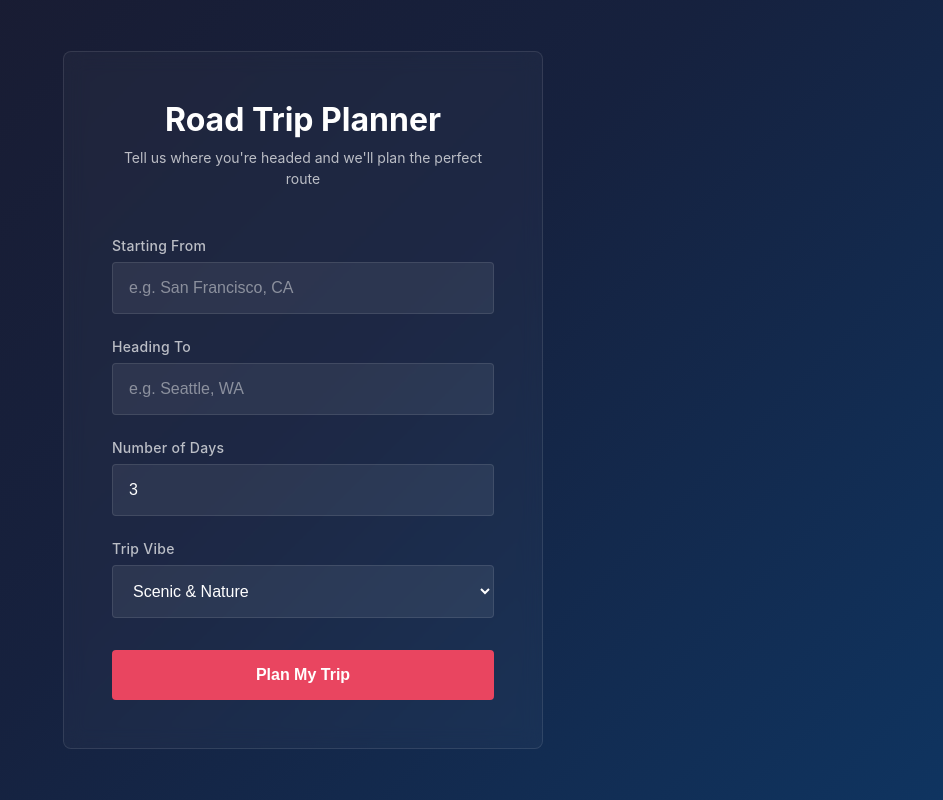
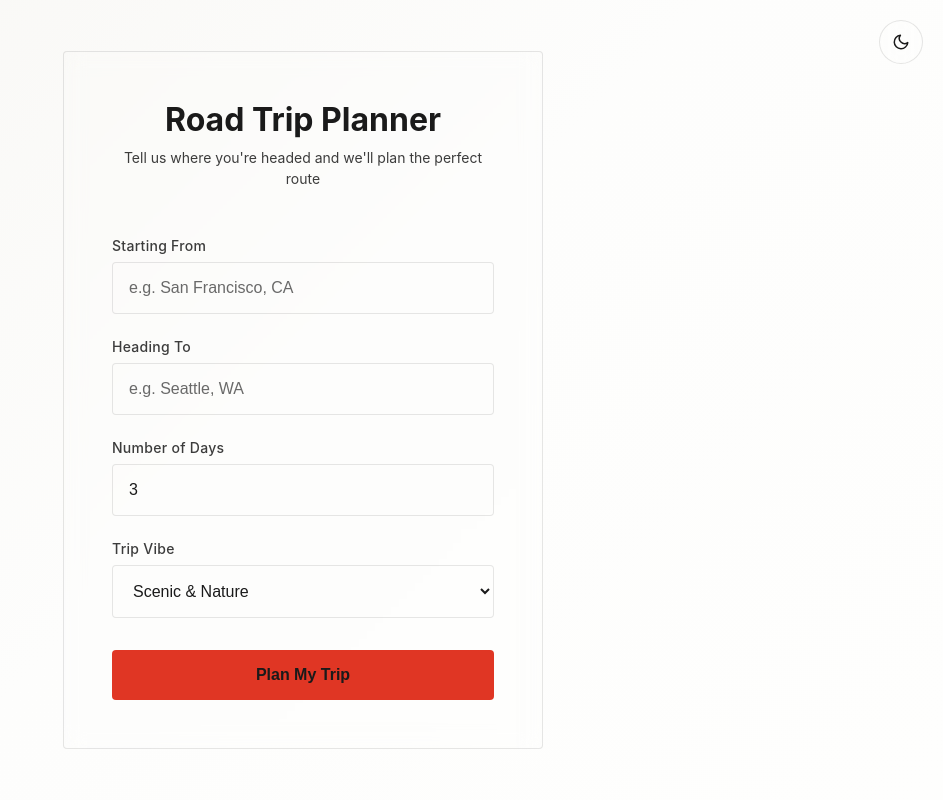
Before and after one commit to Knopkaivy/road-trip-planner, a Next.js app: page / in a window 1280 px wide. Shown: the whole page, without its empty margins (337-1280 px from the left). Built offline with nearby package versions, Linux system fonts and the light colour scheme.

Commit message:
Add Light theme

```diff
--- a/app/layout.tsx
+++ b/app/layout.tsx
@@ -1,6 +1,7 @@
 import type { Metadata } from "next";
 import { Geist, Geist_Mono } from "next/font/google";
 import "./globals.scss";
+import ThemeToggle from "@/components/ThemeToggle/ThemeToggle";
 
 const geistSans = Geist({
   variable: "--font-geist-sans",
@@ -23,8 +24,11 @@ export default function RootLayout({
   children: React.ReactNode;
 }>) {
   return (
-    <html lang="en" className={`${geistSans.variable} ${geistMono.variable}`}>
-      <body>{children}</body>
+    <html lang="en" className={`${geistSans.variable} ${geistMono.variable}`} data-theme="light" >
+      <body>
+        <ThemeToggle/>
+        {children}
+        </body>
     </html>
   );
 }
--- a/components/DayCard/DayCard.module.scss
+++ b/components/DayCard/DayCard.module.scss
@@ -1,8 +1,8 @@
 @use '@/app/variables' as v;
 
 .card {
-  background: v.$color-surface;
-  border: 1px solid v.$color-border;
+  background: var(--color-surface);
+  border: 1px solid var(--color-border);
   border-radius: v.$radius-md;
   padding: v.$space-xl;
   display: flex;
@@ -18,8 +18,8 @@
 }
 
 .dayBadge {
-  background: v.$color-accent;
-  color: v.$color-text;
+  background: var(--color-accent);
+  color: var(--color-text);
   font-size: v.$font-size-xs;
   font-weight: 700;
   letter-spacing: 0.06em;
@@ -31,7 +31,7 @@
 }
 
 .title {
-  color: v.$color-text;
+  color: var(--color-text);
   font-size: v.$font-size-md;
   font-weight: 600;
   margin: 0;
@@ -50,7 +50,7 @@
   display: flex;
   align-items: center;
   gap: v.$space-sm;
-  color: v.$color-text-secondary;
+  color: var(--color-text-secondary);
   font-size: v.$font-size-xs;
 }
 
@@ -58,11 +58,11 @@
   width: 10px;
   height: 10px;
   border-radius: 50%;
-  background: v.$color-text-secondary;
+  background: var(--color-text-secondary);
   flex-shrink: 0;
 
   &[data-end='true'] {
-    background: v.$color-accent;
+    background: var(--color-accent);
   }
 }
 
@@ -70,11 +70,11 @@
   flex: 1;
   min-width: 2rem;
   height: 2px;
-  background: v.$color-surface-muted;
+  background: var(--color-surface-muted);
 }
 
 .miles {
-  color: v.$color-text-muted;
+  color: var(--color-text-muted);
   font-size: v.$font-size-xs;
   margin-left: auto;
 }
@@ -88,12 +88,12 @@
 
 // --- Overnight ---
 .overnight {
-  color: v.$color-text-secondary;
+  color: var(--color-text-secondary);
   font-size: v.$font-size-xs;
   padding-top: v.$space-sm;
-  border-top: 1px solid v.$color-border-subtle;
+  border-top: 1px solid var(--color-border-subtle);
 
   strong {
-    color: v.$color-text;
+    color: var(--color-text);
   }
 }
--- a/components/LoadingState/LoadingState.module.scss
+++ b/components/LoadingState/LoadingState.module.scss
@@ -6,7 +6,7 @@
   align-items: center;
   justify-content: center;
   padding: v.$space-xl;
-  background: linear-gradient(135deg, v.$color-bg-primary 0%, v.$color-bg-secondary 50%, v.$color-bg-tertiary 100%);
+  background: linear-gradient(135deg, var(--color-bg-primary) 0%, var(--color-bg-secondary) 50%, var(--color-bg-tertiary) 100%);
 }
 
 .card {
@@ -20,7 +20,7 @@
 
 // --- Title ---
 .title {
-  color: v.$color-text;
+  color: var(--color-text);
   font-size: v.$font-size-md;
   font-weight: 600;
 }
@@ -35,7 +35,7 @@
 .message {
   position: absolute;
   width: 100%;
-  color: v.$color-text-secondary;
+  color: var(--color-text-secondary);
   font-size: v.$font-size-sm;
   opacity: 0;
   animation: cycle 20s ease-in-out infinite;
@@ -63,7 +63,7 @@
     width: 8px;
     height: 8px;
     border-radius: 50%;
-    background: v.$color-accent;
+    background: var(--color-accent);
     display: block;
     animation: bounce 0.8s ease-in-out infinite;
   }
--- a/components/StopCard/StopCard.module.scss
+++ b/components/StopCard/StopCard.module.scss
@@ -1,8 +1,8 @@
 @use '@/app/variables' as v;
 
 .card {
-  background: v.$color-surface;
-  border: 1px solid v.$color-border-subtle;
+  background: var(--color-surface);
+  border: 1px solid var(--color-border-subtle);
   border-radius: v.$radius-md;
   padding: v.$space-lg;
   display: flex;
@@ -11,8 +11,8 @@
   transition: background 0.2s, border-color 0.2s;
 
   &:hover {
-    background: v.$color-surface-hover;
-    border-color: v.$color-border;
+    background: var(--color-surface-hover);
+    border-color: var(--color-border);
   }
 }
 
@@ -37,7 +37,7 @@
 }
 
 .name {
-  color: v.$color-text;
+  color: var(--color-text);
   font-size: v.$font-size-sm;
   font-weight: 600;
   margin: 0;
@@ -45,20 +45,20 @@
 }
 
 .duration {
-  color: v.$color-text-muted;
+  color: var(--color-text-muted);
   font-size: v.$font-size-xs;
 }
 
 .description {
-  color: v.$color-text-secondary;
+  color: var(--color-text-secondary);
   font-size: v.$font-size-xs;
   line-height: 1.6;
   margin: 0;
 }
 
 .tip {
-  background: v.$color-surface-muted-accent;
-  border: 1px solid v.$color-border-accent;
+  background: var(--color-surface-muted-accent);
+  border: 1px solid var(--color-border-accent);
   border-radius: v.$radius-md;
   padding: v.$space-md;
   display: flex;
@@ -66,7 +66,7 @@
   gap: v.$space-sm;
 
   p {
-    color: v.$color-text-secondary;
+    color: var(--color-text-secondary);
     font-size: v.$font-size-xs;
     line-height: 1.5;
     margin: 0;
@@ -74,7 +74,7 @@
 }
 
 .tipLabel {
-  color: v.$color-accent;
+  color: var(--color-accent);
   font-size: v.$font-size-xs;
   font-weight: 600;
   letter-spacing: 0.04em;
--- /dev/null
+++ b/components/ThemeToggle/ThemeToggle.module.scss
@@ -0,0 +1,30 @@
+@use '@/app/variables' as v;
+
+.toggleBtn{
+  position: fixed;
+  top: 1.25rem;
+  right: 1.25rem;
+  z-index: 100;
+  background: var(--color-surface);
+  border: 1px solid var(--color-border);
+  border-radius: 50%;
+  width: 2.75rem;
+  height: 2.75rem;
+  cursor: pointer;
+  display: flex;
+  align-items: center;
+  justify-content: center;
+  color: var(--color-text);
+  transition: background 0.2s, border-color 0.2s, transform 0.1s;
+  backdrop-filter: blur(8px);
+
+  &:hover {
+    background: var(--color-surface-hover);
+    border-color: var(--color-accent);
+    transform: scale(1.05);
+  }
+
+  &:active {
+    transform: scale(0.95);
+  }
+}
--- /dev/null
+++ b/components/ThemeToggle/ThemeToggle.tsx
@@ -0,0 +1,53 @@
+'use client'
+
+import { useState, useEffect } from 'react'
+import styles from './ThemeToggle.module.scss'
+
+type Theme = 'light' | 'dark'
+
+const SunIcon = () => (
+  <svg width="18" height="18" viewBox="0 0 24 24" fill="none" stroke="currentColor" strokeWidth="2" strokeLinecap="round" strokeLinejoin="round">
+    <circle cx="12" cy="12" r="5"/>
+    <line x1="12" y1="1" x2="12" y2="3"/>
+    <line x1="12" y1="21" x2="12" y2="23"/>
+    <line x1="4.22" y1="4.22" x2="5.64" y2="5.64"/>
+    <line x1="18.36" y1="18.36" x2="19.78" y2="19.78"/>
+    <line x1="1" y1="12" x2="3" y2="12"/>
+    <line x1="21" y1="12" x2="23" y2="12"/>
+    <line x1="4.22" y1="19.78" x2="5.64" y2="18.36"/>
+    <line x1="18.36" y1="5.64" x2="19.78" y2="4.22"/>
+  </svg>
+)
+
+const MoonIcon = () => (
+  <svg width="18" height="18" viewBox="0 0 24 24" fill="none" stroke="currentColor" strokeWidth="2" strokeLinecap="round" strokeLinejoin="round">
+    <path d="M21 12.79A9 9 0 1 1 11.21 3 7 7 0 0 0 21 12.79z"/>
+  </svg>
+)
+
+export default function ThemeToggle(){
+    const [theme, setTheme] = useState<Theme>('light');
+
+    useEffect(()=>{
+        const storedTheme = localStorage.getItem('theme') as Theme | null
+        if(storedTheme){
+            setTheme(storedTheme)
+            updateDocumentAttribute(storedTheme)
+        }
+    }, [])
+
+    const updateDocumentAttribute = (theme: Theme) =>{
+        document.documentElement.setAttribute('data-theme', theme)
+    }
+
+    const toggleTheme = () =>{
+        const newTheme = theme === 'dark' ? 'light' : 'dark'
+        setTheme(newTheme)
+        updateDocumentAttribute(newTheme)
+        localStorage.setItem('theme', newTheme)
+    }
+
+    return (
+        <button className={styles.toggleBtn} type="button" onClick={toggleTheme} aria-label="Toggle theme">{theme === 'dark' ? <SunIcon/> : <MoonIcon/>}</button>
+    )
+}
--- a/components/TripForm/TripForm.module.scss
+++ b/components/TripForm/TripForm.module.scss
@@ -6,14 +6,14 @@
   align-items: center;
   justify-content: center;
   padding: v.$space-xl;
-  background: linear-gradient(135deg, v.$color-bg-primary 0%, v.$color-bg-secondary 50%, v.$color-bg-tertiary 100%);
+  background: linear-gradient(135deg, var(--color-bg-primary) 0%, var(--color-bg-secondary) 50%, var(--color-bg-tertiary) 100%);
 }
 
 .card {
-  background: v.$color-surface;
+  background: var(--color-surface);
   backdrop-filter: blur(10px);
-  border: 1px solid v.$color-border;
-  border-radius: v.$radius-xl;
+  border: 1px solid var(--color-border);
+  border-radius: v.$radius-md;
   padding: v.$space-2xl;
   width: 100%;
   max-width: v.$max-width;
@@ -22,13 +22,13 @@
 .title {
   font-size: 2rem;
   font-weight: 700;
-  color: v.$color-text;
+  color: var(--color-text);
   margin: 0 0 v.$space-sm;
   text-align: center;
 }
 
 .subtitle {
-  color: v.$color-text-secondary;
+  color: var(--color-text-secondary);
   text-align: center;
   margin: 0 0 v.$space-2xl;
   font-size: v.$font-size-xs;
@@ -47,7 +47,7 @@
   gap: v.$space-sm;
 
   label {
-    color: v.$color-text-secondary;
+    color: var(--color-text-secondary);
     font-size: v.$font-size-xs;
     font-weight: 500;
     letter-spacing: 0.02em;
@@ -55,10 +55,10 @@
 
   input,
   select {
-    background: v.$color-surface-hover;
-    border: 1px solid v.$color-border;
+    background: var(--color-surface-hover);
+    border: 1px solid var(--color-border);
     border-radius: v.$radius-md;
-    color: v.$color-text;
+    color: var(--color-text);
     font-size: v.$font-size-sm;
     padding: v.$space-md;
     transition: border-color 0.2s, background 0.2s;
@@ -66,42 +66,37 @@
     box-sizing: border-box;
 
     &::placeholder {
-      color: v.$color-text-muted;
+      color: var(--color-text-muted);
     }
 
     &:focus {
       outline: none;
-      border-color: v.$color-accent;
-      background: v.$color-surface-hover;
+      border-color: var(--color-accent);
+      background: var(--color-surface-hover);
     }
 
     option {
-      background: v.$color-bg-secondary;
-      color: v.$color-text;
+      background: var(--color-bg-secondary);
+      color: var(--color-text);
     }
   }
 }
 
 .button {
-  background: v.$color-accent;
+  background: var(--color-accent);
   border: none;
   border-radius: v.$radius-md;
-  color: v.$color-text;
+  color: var(--color-text);
   cursor: pointer;
   font-size: v.$font-size-sm;
   font-weight: 600;
   margin-top: v.$space-sm;
   padding: v.$space-md;
-  transition: background 0.2s, transform 0.1s;
+  transition: background 0.2s;
   width: 100%;
 
   &:hover:not(:disabled) {
-    background: v.$color-accent-muted;
-    transform: translateY(-1px);
-  }
-
-  &:active:not(:disabled) {
-    transform: translateY(0);
+    background: var(--color-accent-muted);
   }
 
   &:disabled {
```
Also changed, not shown: app/globals.scss (+61 -0 lines), components/ItineraryView/ItineraryView.module.scss (+12 -12 lines).
